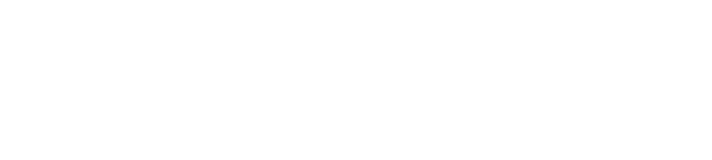
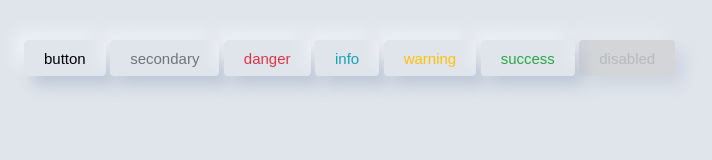
Before and after one commit to jamalsiam/Neumorphism-design, a React app: page public/index.html in a window 1280 px wide. Shown: the whole page, without its empty margins (16-728 px from the left). Built offline with nearby package versions, Linux system fonts and the light colour scheme.

Commit message:
add button block

```diff
--- a/public/index.html
+++ b/public/index.html
@@ -1,12 +1,42 @@
 <!DOCTYPE html>
 <html lang="en">
+
 <head>
   <meta charset="utf-8" />
   <link rel="icon" href="%PUBLIC_URL%/favicon.ico" />
   <meta name="viewport" content="width=device-width, initial-scale=1" />
   <title>neumorphism</title>
 </head>
+
 <body>
+  <button class="nm-button">
+    button
+  </button>
+
+  <button class="nm-button nm-button-secondary">
+    secondary
+  </button>
+
+  <button class="nm-button nm-button-danger">
+    danger
+  </button>
+
+  <button class="nm-button nm-button-info">
+    info
+  </button>
+
+  <button class="nm-button nm-button-warning">
+    warning
+  </button>
+
+  <button class="nm-button nm-button-success">
+    success
+  </button>
+
+  <button class="nm-button" disabled>
+    disabled
+  </button>
 
 </body>
+
 </html>
--- /dev/null
+++ b/src/blocks/button.scss
@@ -0,0 +1,44 @@
+.nm-button {
+  background: $nm-background;
+  border-radius: $nm-radius;
+  @include nm-outer-shadow;
+  font-size: 15px;
+  height: 36px;
+  padding: 5px 20px;
+  display: inline-flex;
+  align-items: center;
+  justify-content: center;
+  opacity: 1;
+  transition: all 0.3s;
+  border: none;
+  cursor: pointer;
+
+  &:hover {
+    opacity: 0.8;
+  }
+
+  &:active {
+    @include nm-inner-shadow;
+  }
+  &:disabled {
+    opacity: 0.5;
+    background: $nm-disabled;
+    cursor: not-allowed;
+  }
+  &-danger {
+    color: $nm-danger;
+  }
+  &-secondary {
+    color: $nm-secondary;
+  }
+
+  &-success {
+    color: $nm-success;
+  }
+  &-info {
+    color: $nm-info;
+  }
+  &-warning {
+    color: $nm-warning;
+  }
+}
--- a/src/colors.scss
+++ b/src/colors.scss
@@ -1,4 +1,18 @@
 $nm-background: #e0e5ec;
-$nm-shadow-right: 9px 9px 16px rgba(163, 177, 198, 0.6);
-$nm-shadow-left: -9px -9px 16px rgba(255, 255, 255, 0.5);
-$nm-radius: 4;
+
+@mixin nm-outer-shadow {
+  box-shadow: 9px 9px 16px rgba(163, 177, 198, 0.6), -9px -9px 16px rgba(255, 255, 255, 0.5);
+}
+
+@mixin nm-inner-shadow {
+  box-shadow: inset 2px 1px 4px 0px rgba(163, 177, 198, 0.6), -9px -9px 16px rgba(255, 255, 255, 0.5);
+}
+$nm-radius: 4px;
+
+$nm-color: #23314b;
+$nm-danger: #dc3545;
+$nm-secondary: #6c757d;
+$nm-success: #28a745;
+$nm-info: #17a2b8;
+$nm-warning: #ffc107;
+$nm-disabled: #c7c7c7;
--- /dev/null
+++ b/src/common.scss
@@ -0,0 +1,9 @@
+body{
+    background: $nm-background;
+    margin: 40px;
+    font-family: sans-serif;
+    color: $nm-color;
+    *{
+        outline: none;
+    }
+}
--- a/src/index.scss
+++ b/src/index.scss
@@ -1,5 +1,6 @@
+@import "./colors.scss";
+@import "./theme.scss";
+@import "./common.scss";
 
-body{
-    margin: 0;
-    // background: red;
-}
+// blocks
+@import "./blocks/button.scss";
```
Lines whose indentation alone changed are shown as unchanged.
